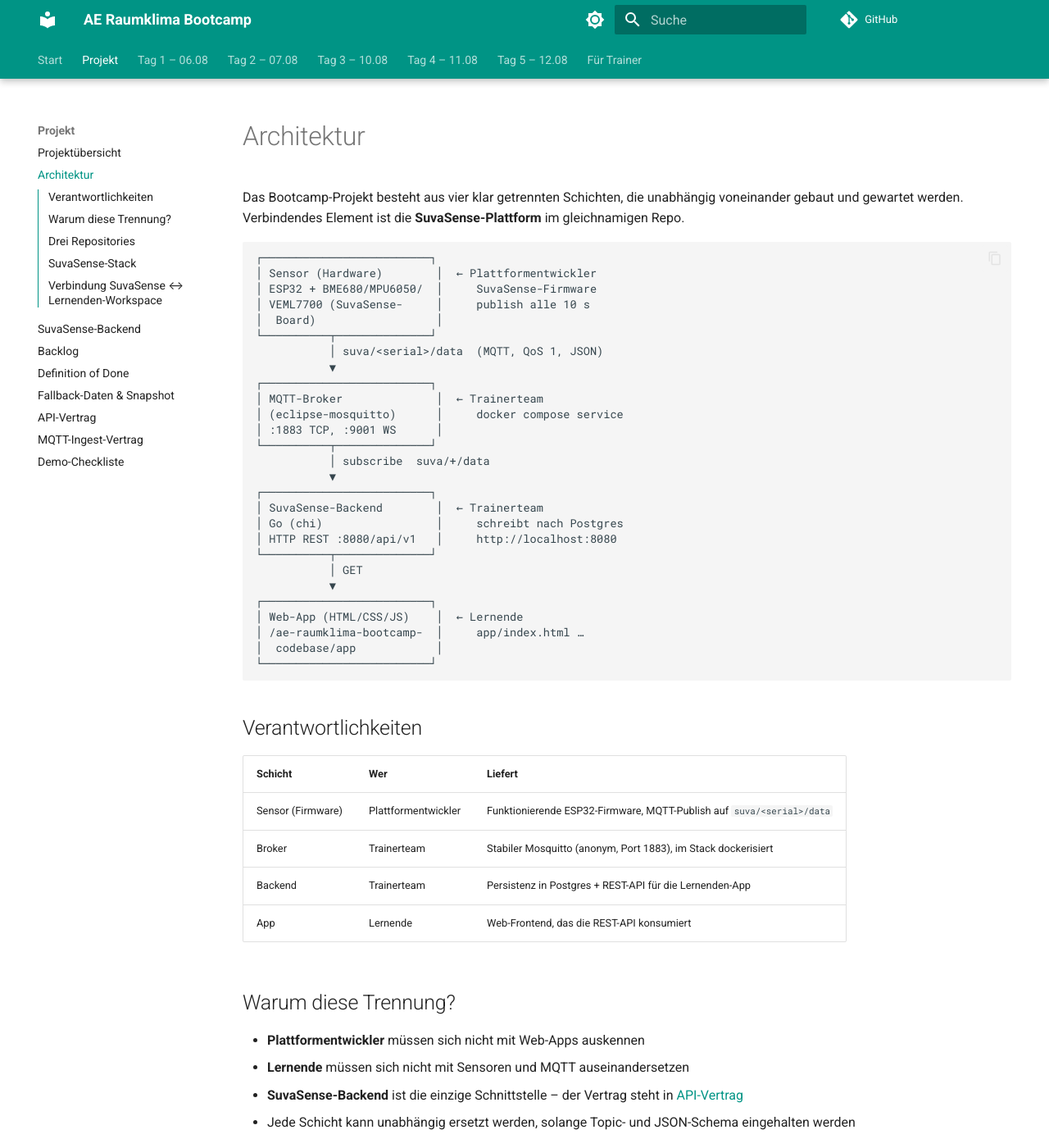
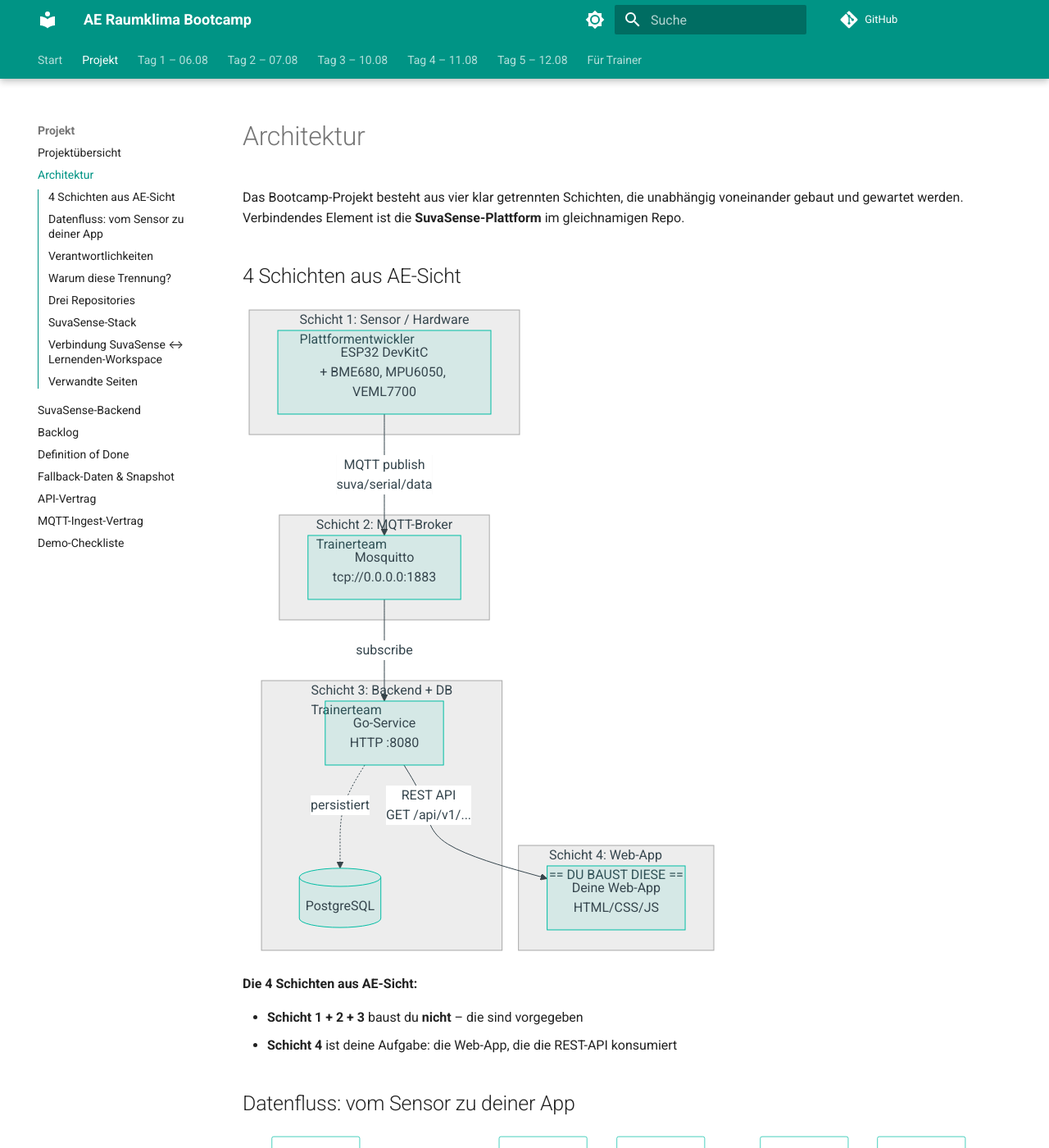
Before and after one commit to HeiligerG/ae-raumklima-bootcamp, an MkDocs documentation site: the page built from docs/projekt/architektur.md, in a window 1280 px wide and 1400 px high. Shown: the whole window at 82% size. Built offline with MkDocs 1.6.1 and Material for MkDocs 9.7.7, drawn with Linux system fonts in a browser that asks for light colours; comment, search, counter and statistics services are not loaded; some of the changed text lies outside the part shown.

Commit message:
docs(projekt): architektur.md mit 3 Mermaid-Diagrammen
ASCII-Diagramme (alt, haesslich) ersetzt durch:
1. 4-Schichten-AE-Sicht: flowchart mit Subgraphen
   (Hardware/PE, Broker/Trainer, Backend+DB/Trainer,
   App/DU) + 'DU BAUST DIESE' Hervorhebung
2. Datenfluss: Mermaid sequenceDiagram mit ESP, Broker,
   Backend, DB, Deine App. 3 Eigenschaften erklärt
   (Push vom Sensor, Pull von App, asynchron)
3. Repository-Beziehungen: drittes Mermaid, das die
   3 Repos und ihre Beziehungen zeigt

Plus neue Sektion 'Verwandte Seiten' am Ende mit Links
zu api-vertrag, mqtt-vertrag, schnittstellen.

````diff
--- a/docs/projekt/architektur.md
+++ b/docs/projekt/architektur.md
@@ -2,35 +2,71 @@
 
 Das Bootcamp-Projekt besteht aus vier klar getrennten Schichten, die unabhängig voneinander gebaut und gewartet werden. Verbindendes Element ist die **SuvaSense-Plattform** im gleichnamigen Repo.
 
+## 4 Schichten aus AE-Sicht
+
+```mermaid
+flowchart TB
+    subgraph S1[Schicht 1: Sensor / Hardware<br/>Plattformentwickler]
+        ESP[ESP32 DevKitC<br/>+ BME680, MPU6050, VEML7700]
+    end
+
+    subgraph S2[Schicht 2: MQTT-Broker<br/>Trainerteam]
+        BR[Mosquitto<br/>tcp://0.0.0.0:1883]
+    end
+
+    subgraph S3[Schicht 3: Backend + DB<br/>Trainerteam]
+        BE[Go-Service<br/>HTTP :8080]
+        DB[(PostgreSQL)]
+        BE -.persistiert.-> DB
+    end
+
+    subgraph S4[Schicht 4: Web-App<br/>== DU BAUST DIESE ==]
+        APP[Deine Web-App<br/>HTML/CSS/JS]
+    end
+
+    ESP -->|"MQTT publish<br/>suva/serial/data"| BR
+    BR -->|"subscribe"| BE
+    BE -->|"REST API<br/>GET /api/v1/..."| APP
 ```
-┌─────────────────────────┐
-│ Sensor (Hardware)        │  ← Plattformentwickler
-│ ESP32 + BME680/MPU6050/  │     SuvaSense-Firmware
-│ VEML7700 (SuvaSense-     │     publish alle 10 s
-│  Board)                  │
-└──────────┬──────────────┘
-           │ suva/<serial>/data  (MQTT, QoS 1, JSON)
-           ▼
-┌─────────────────────────┐
-│ MQTT-Broker              │  ← Trainerteam
-│ (eclipse-mosquitto)      │     docker compose service
-│ :1883 TCP, :9001 WS      │
-└──────────┬──────────────┘
-           │ subscribe  suva/+/data
-           ▼
-┌─────────────────────────┐
-│ SuvaSense-Backend        │  ← Trainerteam
-│ Go (chi)                 │     schreibt nach Postgres
-│ HTTP REST :8080/api/v1   │     http://localhost:8080
-└──────────┬──────────────┘
-           │ GET
-           ▼
-┌─────────────────────────┐
-│ Web-App (HTML/CSS/JS)    │  ← Lernende
-│ /ae-raumklima-bootcamp-  │     app/index.html …
-│  codebase/app            │
-└─────────────────────────┘
+
+**Die 4 Schichten aus AE-Sicht:**
+
+- **Schicht 1 + 2 + 3** baust du **nicht** – die sind vorgegeben
+- **Schicht 4** ist deine Aufgabe: die Web-App, die die REST-API konsumiert
+
+## Datenfluss: vom Sensor zu deiner App
+
+```mermaid
+sequenceDiagram
+    participant ESP as ESP32
+    participant BR as Mosquitto-Broker
+    participant BE as Backend (Go)
+    participant DB as Postgres
+    participant APP as Deine Web-App
+
+    loop Alle 10 Sekunden
+        ESP->>BR: PUBLISH suva/SN12345/data (JSON, QoS 1)
+        BR->>BE: notify (Subscriber)
+        BE->>BE: JSON parsen, Topic → serial_number
+        BE->>DB: INSERT INTO readings ...
+        DB-->>BE: OK
+    end
+
+    Note over APP: Deine App holt aktiv Daten
+    APP->>BE: GET /api/v1/sensors/SN12345/readings?page_size=10
+    BE->>DB: SELECT ...
+    DB-->>BE: rows
+    BE-->>APP: 200 OK + JSON (Push-Bundles)
 ```
+
+**Drei wichtige Eigenschaften:**
+
+1. **Push vom Sensor zum Server:** deine App sieht das nie direkt.
+   Sensoren publishen, Backend speichert.
+2. **Pull von deiner App:** du machst `GET /api/v1/sensors/...`
+   wenn du Daten brauchst (z. B. bei Page-Load oder Auto-Refresh).
+3. **Asynchron:** Sensor und App sind **entkoppelt**. Sensor
+   pusht, wann er will; App pullt, wann sie will.
 
 ## Verantwortlichkeiten
 
@@ -49,6 +85,17 @@ Das Bootcamp-Projekt besteht aus vier klar getrennten Schichten, die unabhängig
 - Jede Schicht kann unabhängig ersetzt werden, solange Topic- und JSON-Schema eingehalten werden
 
 ## Drei Repositories
+
+```mermaid
+flowchart LR
+    DOK[ae-raumklima-bootcamp<br/>== Diese Doku hier ==]
+    CB[ae-raumklima-bootcamp-codebase<br/>== Dein Code hier ==]
+    SU[SuvaSense<br/>== Plattform vom Trainer ==]
+
+    DOK -.dokumentiert.-> CB
+    DOK -.referenziert.-> SU
+    CB -.konsumiert.-> SU
+```
 
 | Repo                                     | Inhalt                                         | Wer arbeitet hier               |
 |------------------------------------------|------------------------------------------------|---------------------------------|
@@ -84,3 +131,11 @@ Den Stack startet und überwacht der Trainer.
 - **API-URL**: vom Trainer zu Tag 3 mitgeteilt (typisch `http://192.168.1.42:8080/api/v1`)
 - **Demo-Seriennummer**: vom Trainer zu Tag 3 mitgeteilt (typisch `SN12345` oder `DEMO-001`)
 - **Codebase-Repo `mock-api/`**: bleibt als pädagogisches Beispiel im Repo, ist aber **nicht** Bootcamp-Wahrheit. Das SuvaSense-Backend ist die einzige Quelle.
+
+## Verwandte Seiten
+
+- [API-Vertrag](api-vertrag.md) – die REST-API im Detail
+- [MQTT-Ingest-Vertrag](mqtt-vertrag.md) – der Topic- und
+  Payload-Vertrag (Schwester zum API-Vertrag)
+- [Schnittstellen klären](../tag-2/schnittstellen.md) – wie der
+  Datenvertrag mit den PE-Teams entsteht
````
